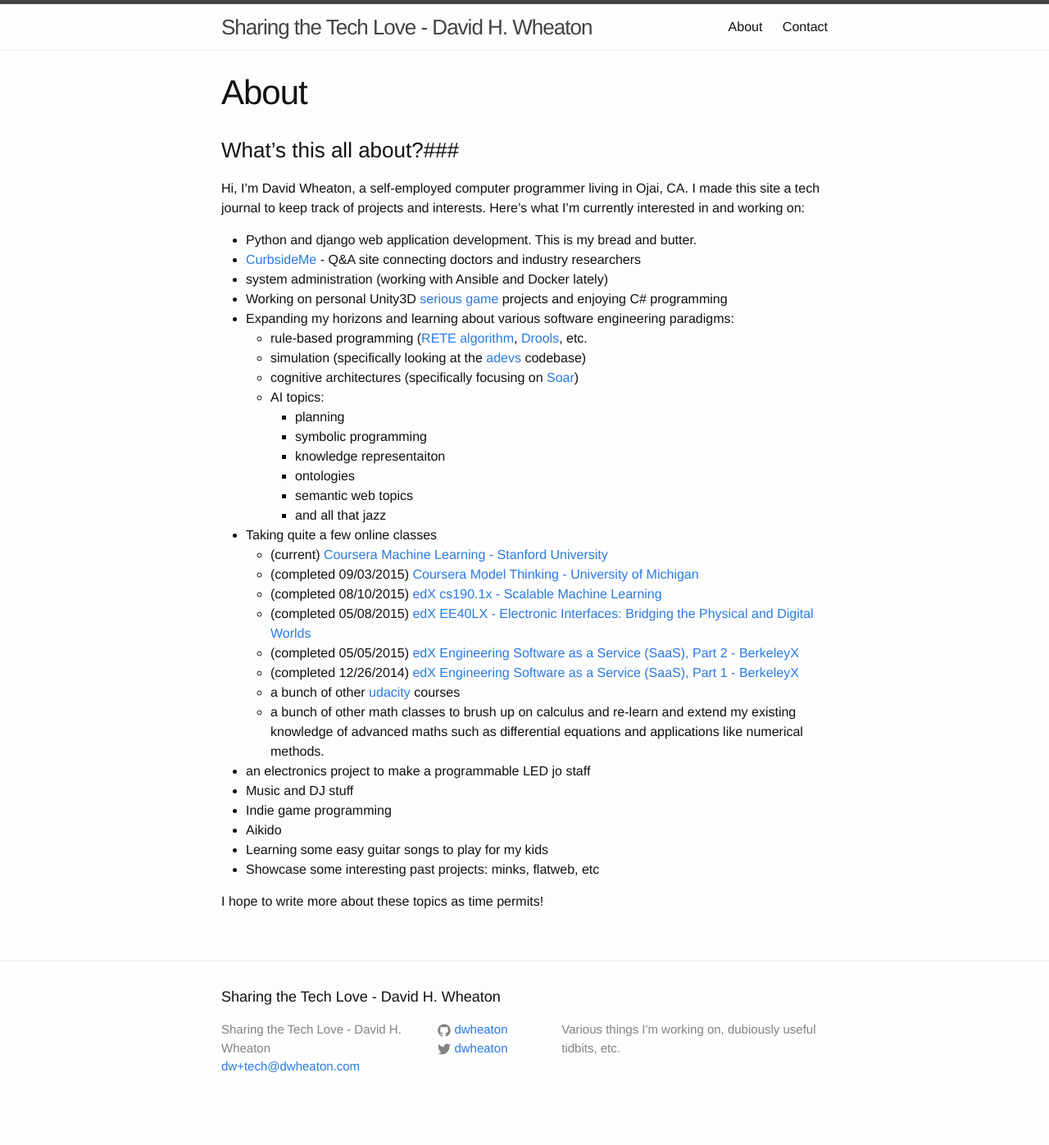
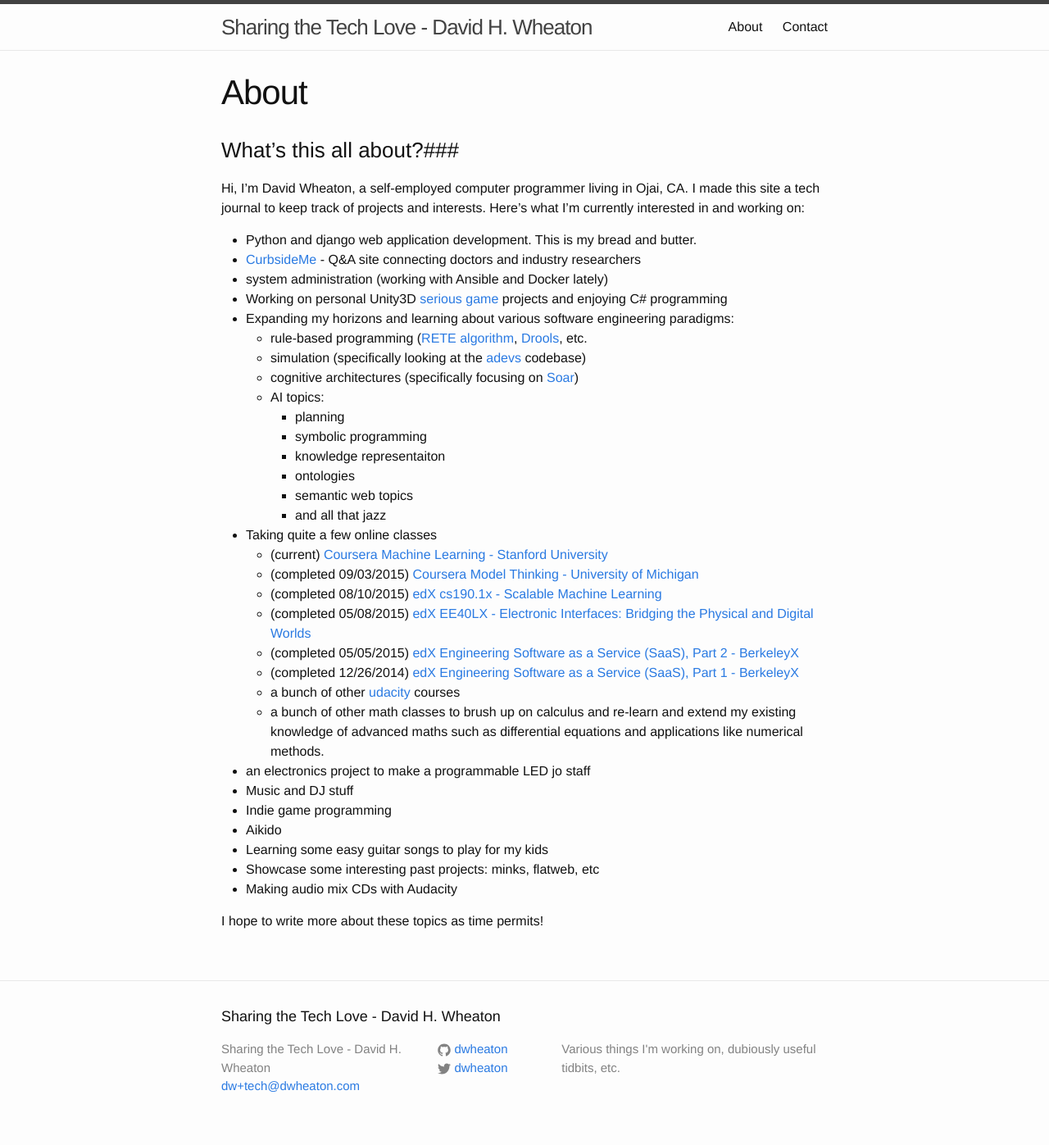
Before and after one commit to dwheaton/dwheaton.github.io, a Jekyll site: the page built from about.md, in a window 1280 px wide. Shown: the whole page at 82% size. Built offline with Jekyll 4.4.1, drawn with Linux system fonts in a browser that asks for light colours; before the commit the page ends 1373 px from its top, so only the background shows below that.

Commit message:
Added audio mix idea

```diff
--- a/about.md
+++ b/about.md
@@ -38,5 +38,6 @@ Hi, I'm David Wheaton, a self-employed computer programmer living in Ojai, CA.
 * Aikido
 * Learning some easy guitar songs to play for my kids
 * Showcase some interesting past projects: minks, flatweb, etc
+* Making audio mix CDs with Audacity
 
 I hope to write more about these topics as time permits!
```
